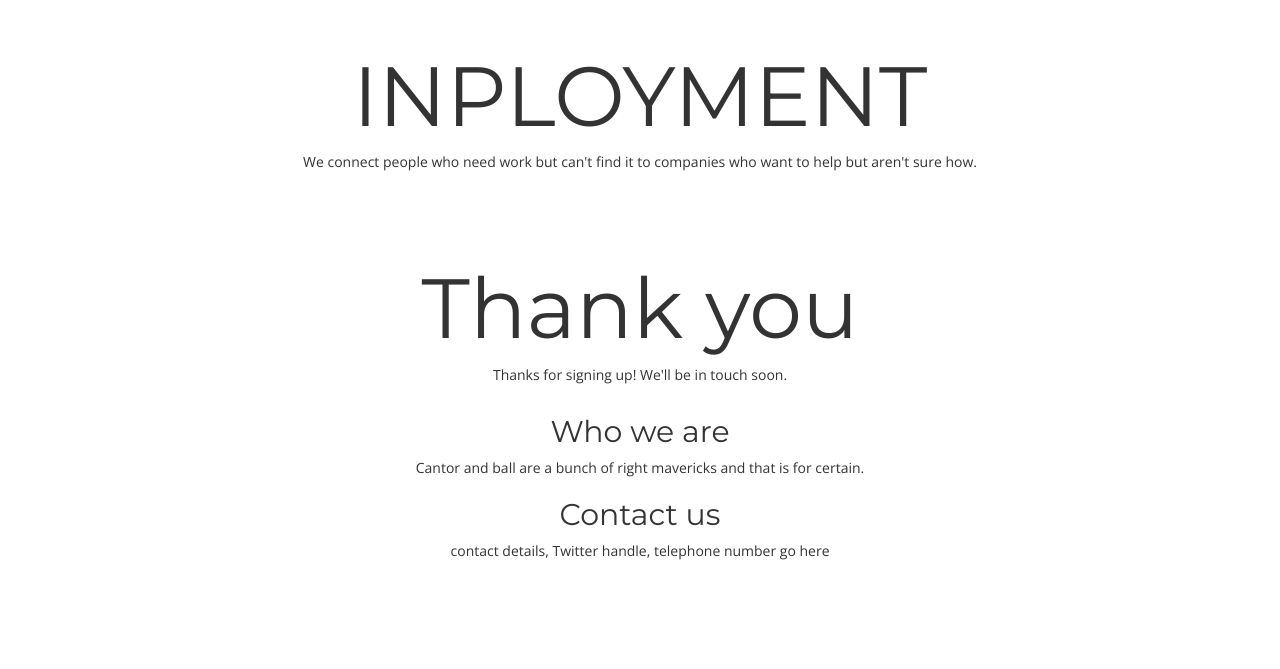
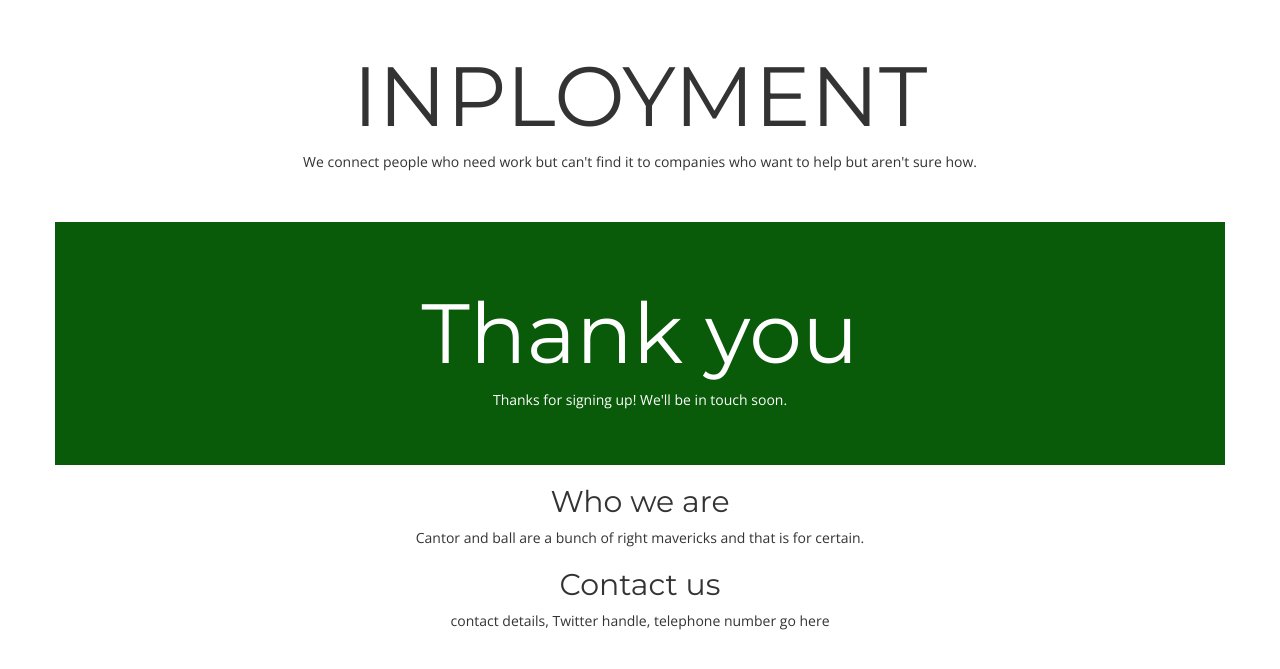
Before and after one commit to cantorandball/inployment, a Django app: page /inployment/thanks/ in a window 1280 px wide. Shown: the top 669 px of the page. Run offline with Django 3.2, Linux system fonts and the light colour scheme; parts of the project's set-up code (start-up, migrations or seed data) failed here and were passed over; some libraries are stand-ins or nearby versions.

Commit message:
Styling on thank you page

```diff
--- a/inployment-django/inployment/inployment_app/templates/thanks.html
+++ b/inployment-django/inployment/inployment_app/templates/thanks.html
@@ -1,7 +1,7 @@
 {% extends 'base.html' %}
 
 {% block content %}
-    <div id="#thanks-box" class="container">
+    <div id="thanks-box" class="container">
         <h1>Thank you</h1>
         <p>Thanks for signing up! We'll be in touch soon.</p>
     </div>
--- a/inployment-django/inployment/static/inployment_app/css/main.css
+++ b/inployment-django/inployment/static/inployment_app/css/main.css
@@ -19,7 +19,7 @@ h1{
 /* Title section */
 
 #title-container{
-    margin-bottom:60px;
+    margin-bottom:40px;
 }
 
 
@@ -61,6 +61,13 @@ h1{
     color: #ffffff;
 }
 
+/* Thank you */
+#thanks-box {
+    color: #fff;
+    background-color: #095a09;
+    padding: 45px 0;
+}
+
 /* Forms */
 button {
     width: 100%;
```
Also changed, not shown: 1 other file.
